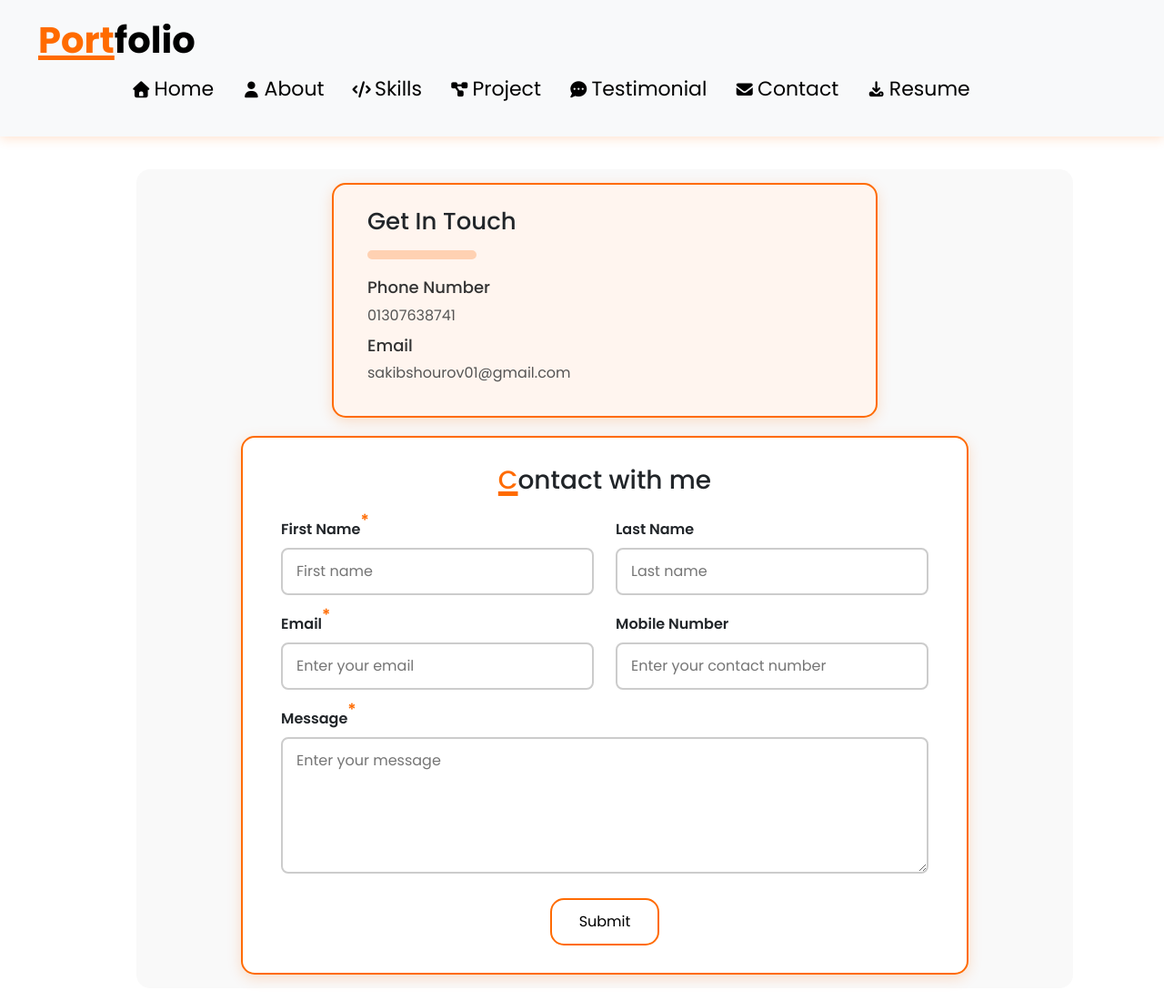
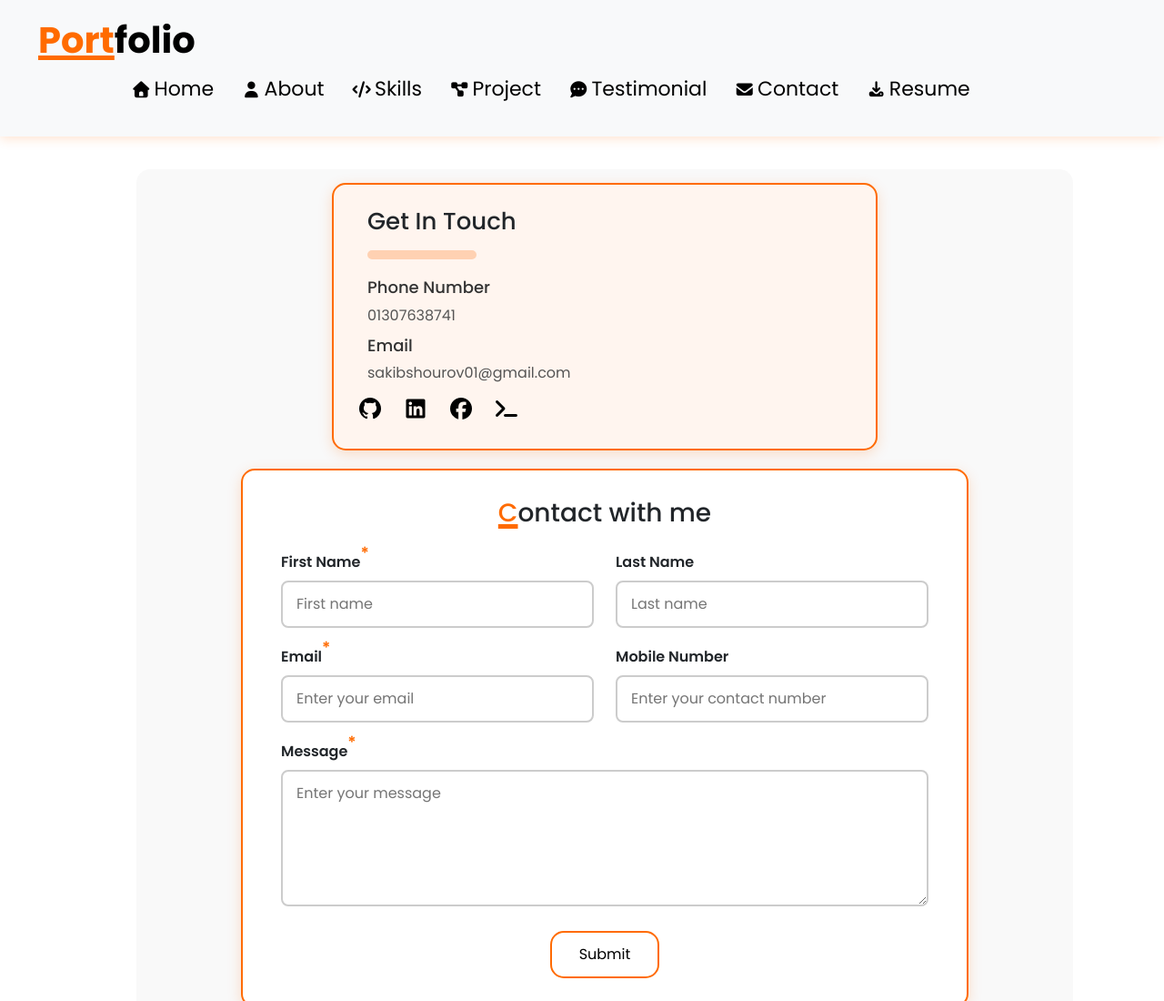
Before and after one commit to sakib-011/Portfolio, a plain HTML site: page contact.html in a window 1280 px wide. Shown: the top 1100 px of the page at 91% size. Drawn offline with nearby package versions, Linux system fonts and the light colour scheme.

Commit message:
add social media contact in contact page

```diff
--- a/contact.html
+++ b/contact.html
@@ -120,6 +120,15 @@
                 <h4>Email</h4>
                 <p>sakibshourov01@gmail.com</p>
             </div>
+
+            <div class="social_media" id="Outside_social_media">
+                <a href="https://github.com/sakib-011"><i class="fa-brands fa-github"></i></a>
+                <a href="https://www.linkedin.com/in/sakib-71b491367/"><i class="fa-brands fa-linkedin"></i></a>
+                <a href="https://www.facebook.com/sakibshourov1"><i class="fa-brands fa-facebook"></i></a>
+                <a href="https://codeforces.com/profile/sakib_shourov72542"><i class="fas fa-terminal"></i></a>
+            </div>
+
+
         </div>
 
         <!-- Contact Form -->
```
